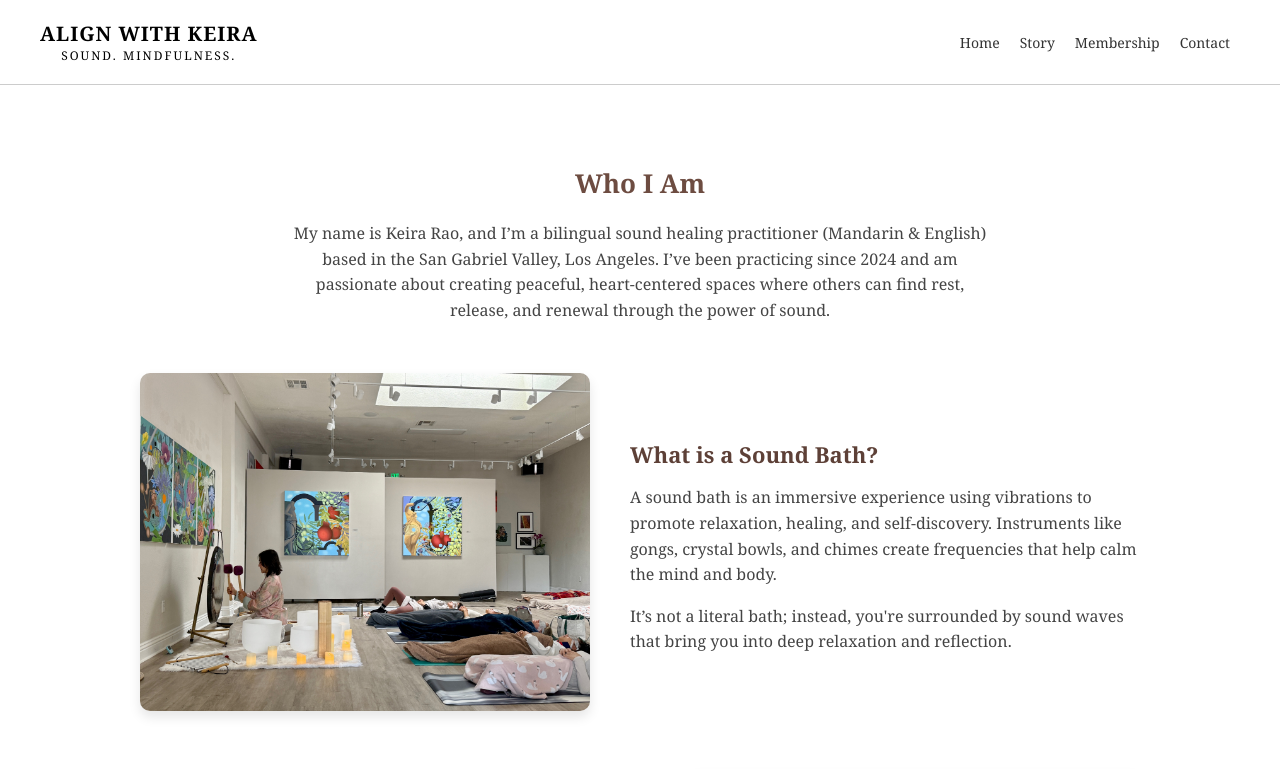
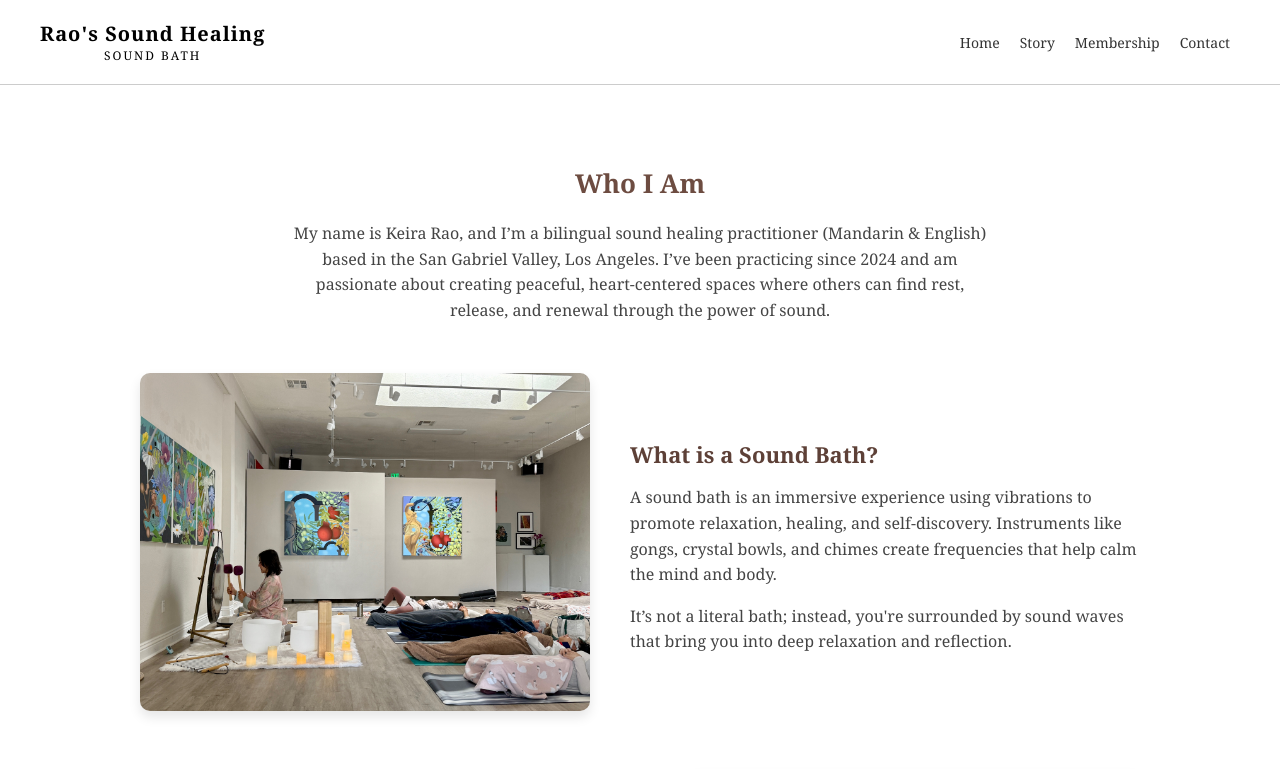
Before and after one commit to ShaKaLaKaYa/SoundBath, a React (Create React App) app: page /SoundBath/story in a window 1280 px wide. Shown: the top 769 px of the page. Built offline with nearby package versions, Linux system fonts and the light colour scheme.

Commit message:
update title

```diff
--- a/src/components/Header/index.js
+++ b/src/components/Header/index.js
@@ -6,8 +6,8 @@ const Header = () => {
   return (
     <header className="header">
       <div className="logo">
-        <h1>ALIGN WITH KEIRA</h1>
-        <p>Sound. Mindfulness.</p>
+        <h1>Rao's Sound Healing</h1>
+        <p>Sound Bath</p>
       </div>
       <nav className="nav">
         <Link to="/">Home</Link>
--- a/src/containers/Home/index.js
+++ b/src/containers/Home/index.js
@@ -20,7 +20,7 @@ const Home = () => {
       <Header />
       <main className="home-container">
         <div className="hero-image">
-          <img src={homeImage} alt="Bella with sound bowls" />
+          <img src={homeImage} alt="Keira with sound bowls" />
         </div>
 
         <section className="intro-text">
```
